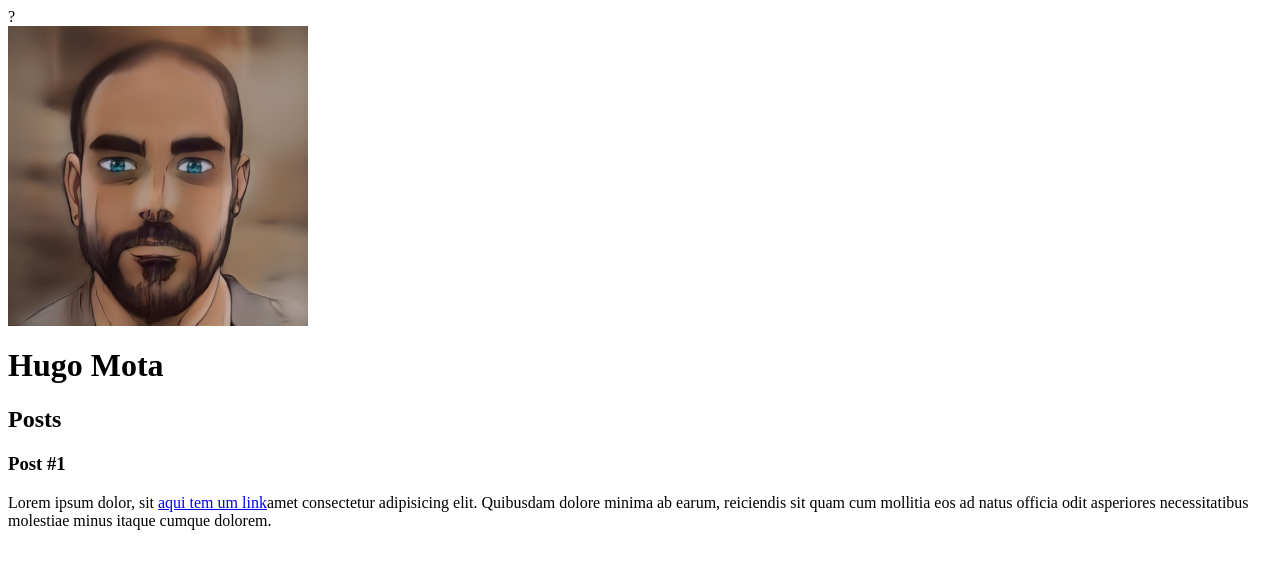
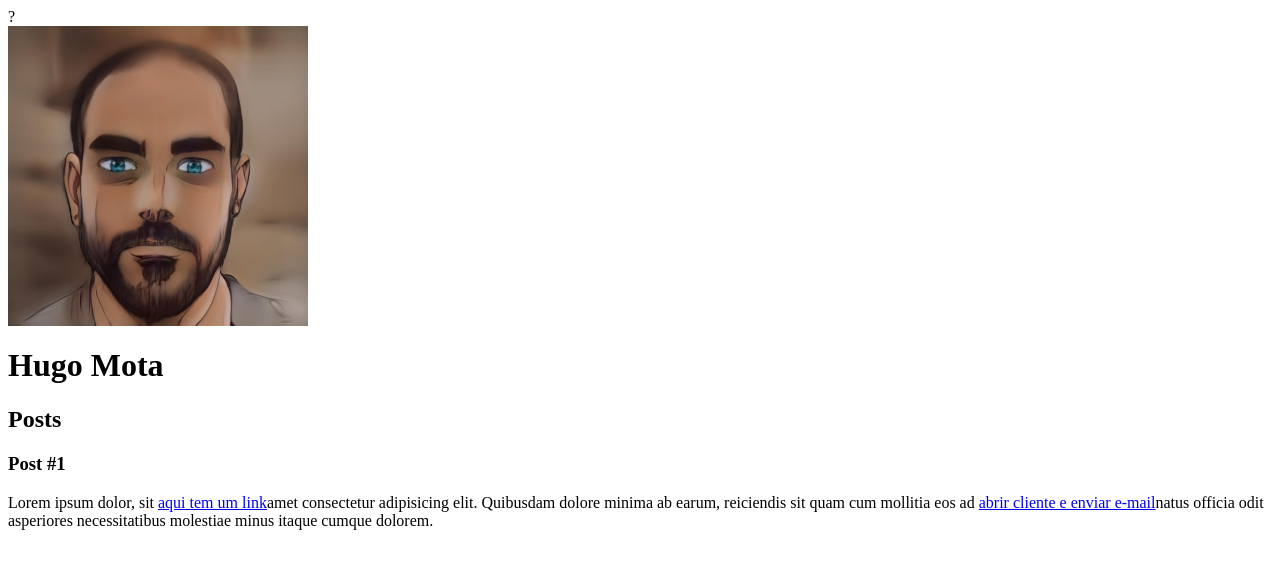
Before and after one commit to hugomotadev/dio-exercicio-pratico-html, a plain HTML site: page index.html in a window 1280 px wide. Drawn offline with Linux system fonts and the light colour scheme; files whose address does not match are found by name.

Commit message:
Update index.html

```diff
--- a/index.html
+++ b/index.html
@@ -21,11 +21,12 @@
             <header>
                 <h3>Post #1</h3>
             </header>
-            <p>Lorem ipsum dolor, sit <a href="https://web.dio.me/course/introducao-criacao-de-websites-com-html5-e-css3/learning/770e86ac-5bb8-426b-a003-5ecdb18c14a7?back=/track/coding-future-banco-pan-desenvolvimento-frontend-com-angular&tab=undefined&moduleId=undefined">aqui tem um link</a>amet consectetur adipisicing elit. Quibusdam dolore minima ab earum, reiciendis
-                sit quam cum mollitia eos ad natus officia odit asperiores necessitatibus molestiae minus itaque cumque
+            <p>Lorem ipsum dolor, sit <a target="_blank" href="https://web.dio.me/course/introducao-criacao-de-websites-com-html5-e-css3/learning/770e86ac-5bb8-426b-a003-5ecdb18c14a7?back=/track/coding-future-banco-pan-desenvolvimento-frontend-com-angular&tab=undefined&moduleId=undefined">aqui tem um link</a>amet consectetur adipisicing elit. Quibusdam dolore minima ab earum, reiciendis
+                sit quam cum mollitia eos ad <a href="mailto:hugomotadev@gmail.com">abrir cliente e enviar e-mail</a>natus officia odit asperiores necessitatibus molestiae minus itaque cumque
                 dolorem.</p>
         </article>
     </section>
+    <footer></footer>
 </body>
 
 </html>
```
